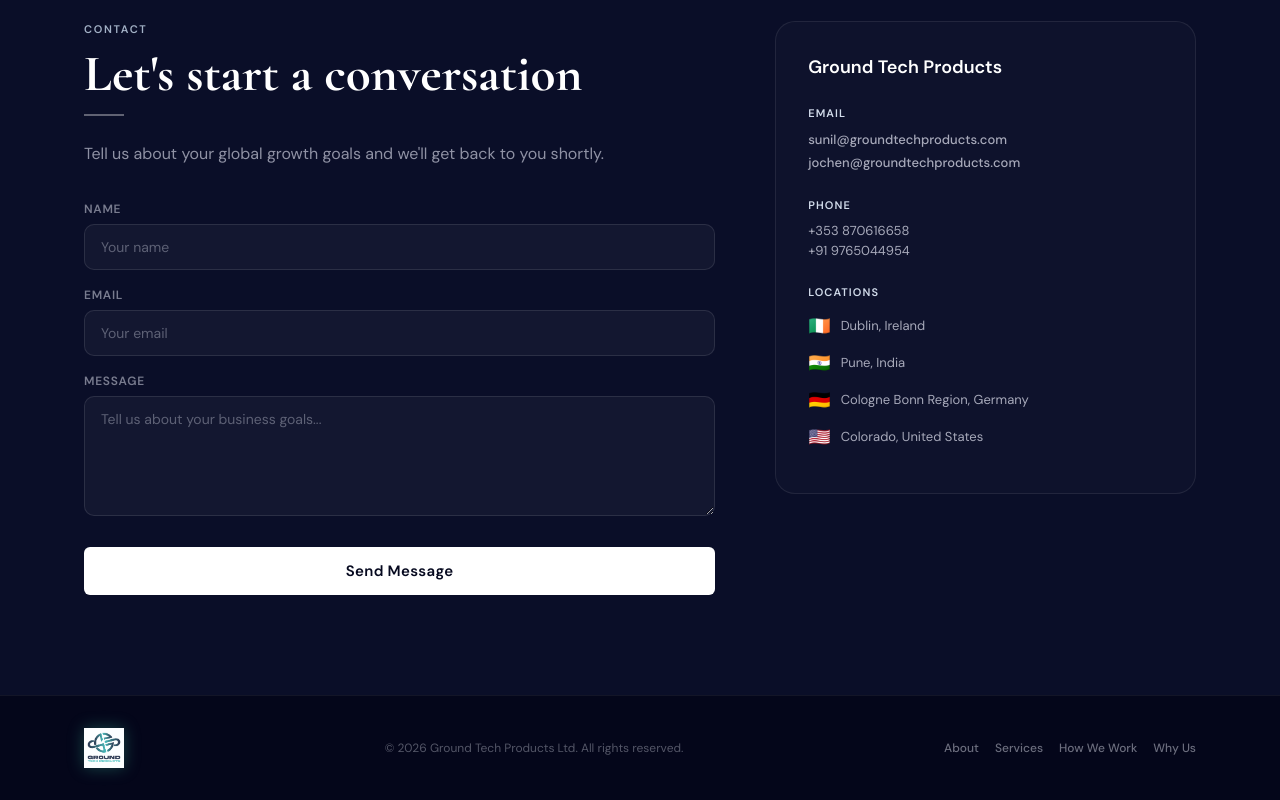
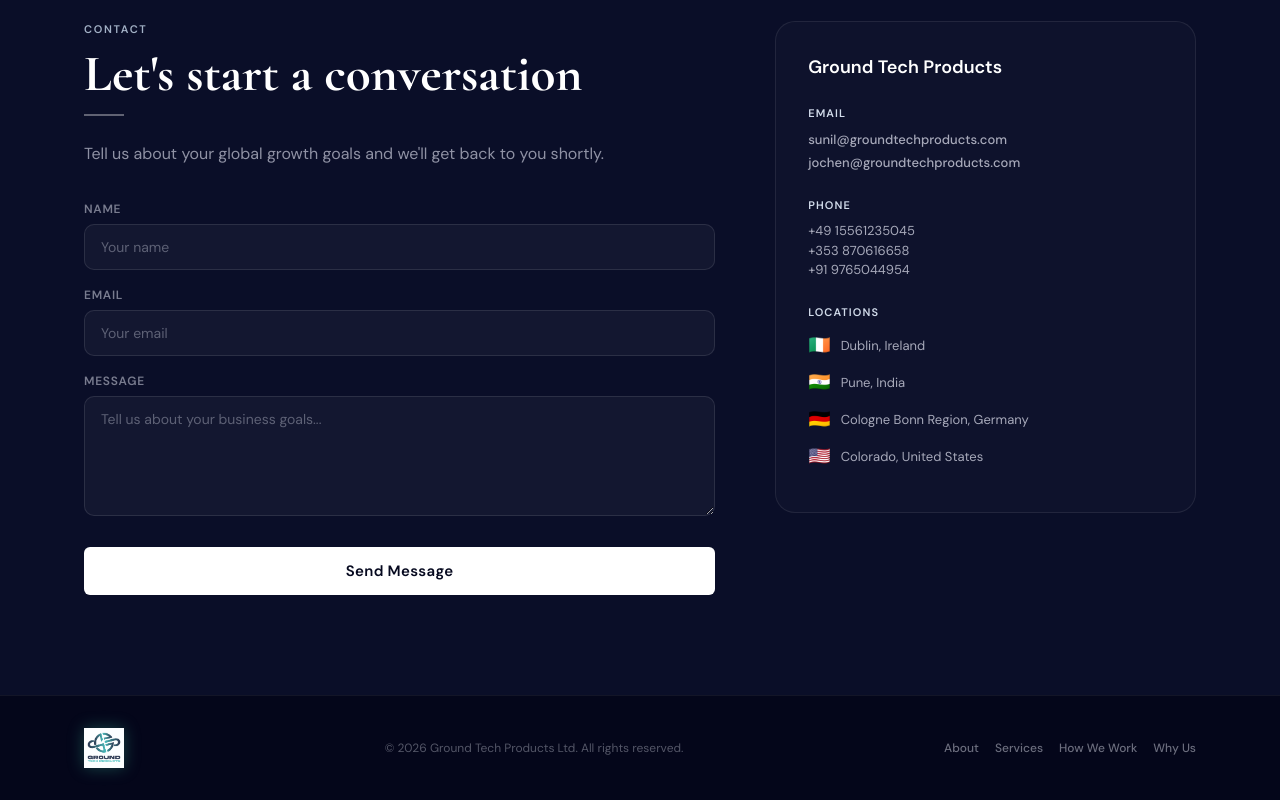
Before and after one commit to Beg-tech/Groundtechproducts, a React (Vite) app in the folder Groundtechproducts-app/: page / in a window 1280 px wide. Shown: the part 6849-7649 px from the top of the page. Built offline with nearby package versions, Linux system fonts and the light colour scheme.

Commit message:
added phone number

```diff
--- a/Groundtechproducts-app/src/App.jsx
+++ b/Groundtechproducts-app/src/App.jsx
@@ -1006,7 +1006,8 @@
 
                   <div style={{ marginBottom: 24 }}>
                     <div style={{ fontSize: 11, fontWeight: 700, color: "rgba(210,220,235,1)", letterSpacing: "0.1em", textTransform: "uppercase", marginBottom: 8 }}>Phone</div>
-                    <div style={{ fontSize: 13, color: "rgba(232,234,246,0.7)" }}>+353 870616658</div>
+                    <div style={{ fontSize: 13, color: "rgba(232,234,246,0.7)" }}>+49 15561235045</div>
+					<div style={{ fontSize: 13, color: "rgba(232,234,246,0.7)" }}>+353 870616658</div>
                     <div style={{ fontSize: 13, color: "rgba(232,234,246,0.7)" }}>+91 9765044954</div>
                   </div>
 
```
